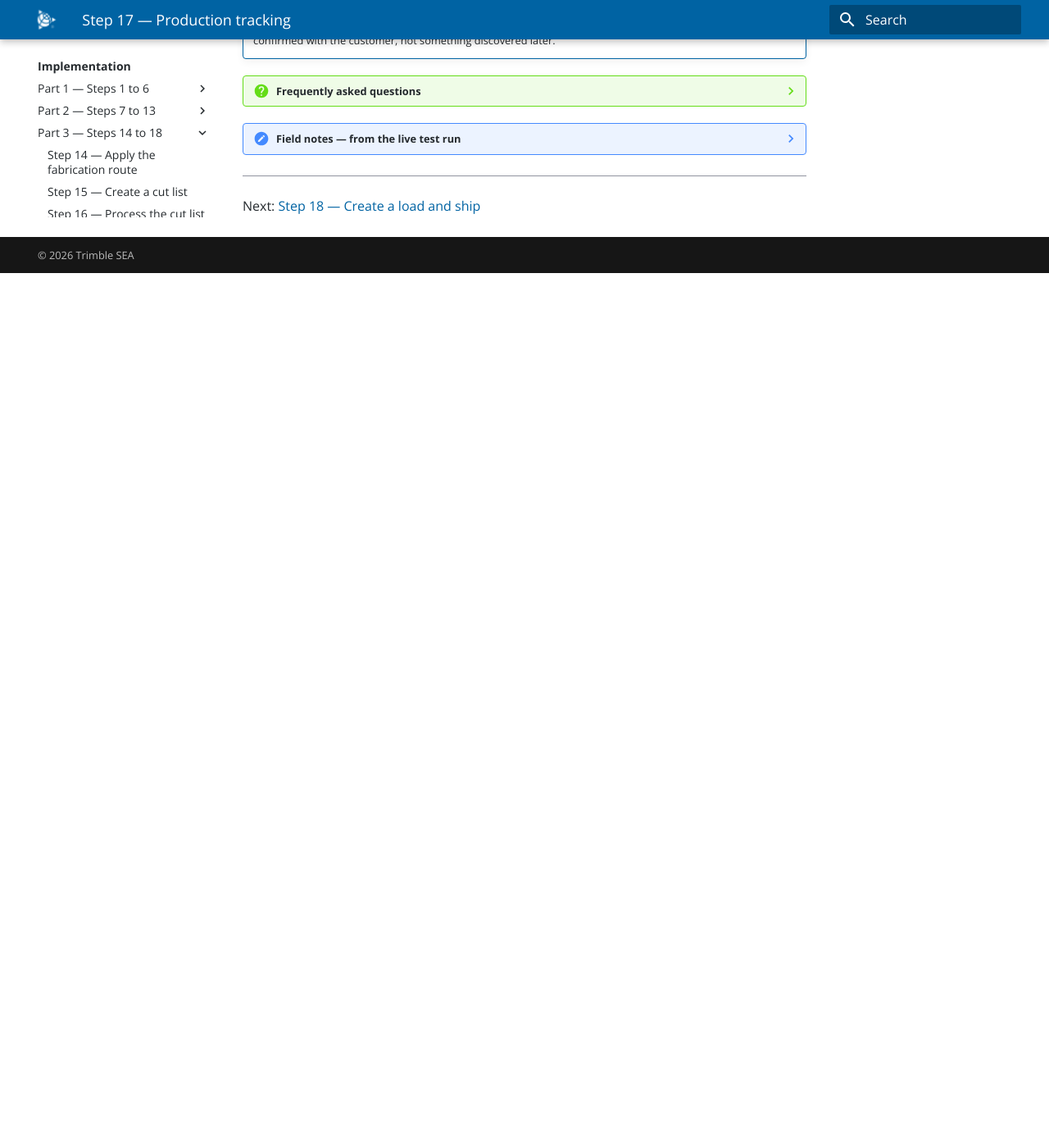
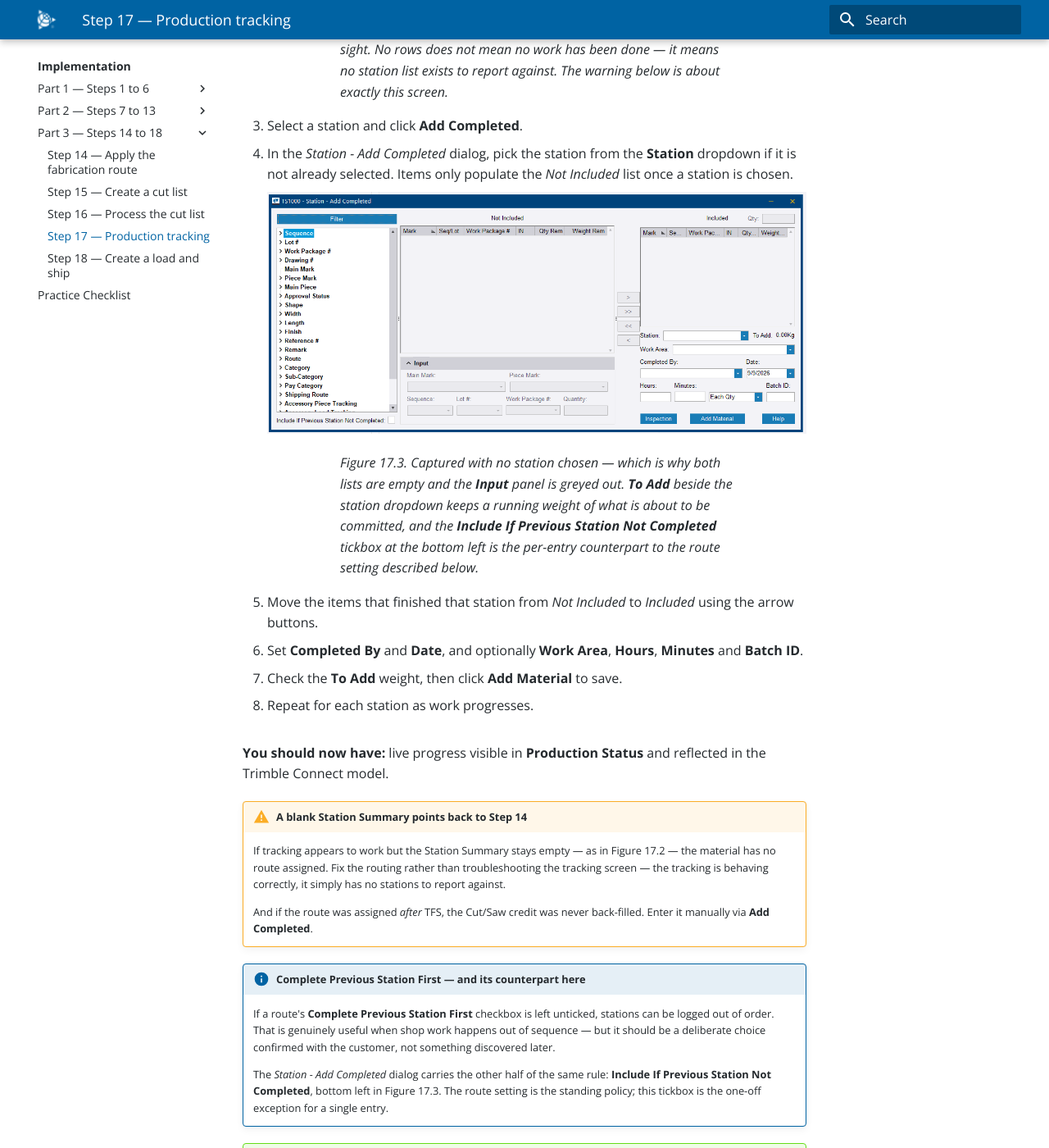
Before and after one commit to taufikmusa/powerfab-training, an MkDocs documentation site: the page built from docs/implementation/part-3/step-17.md, in a window 1280 px wide and 1400 px high, scrolled down 1195 px. Shown: the whole window at 82% size. Built offline with MkDocs 1.6.1 and Material for MkDocs 9.7.7, drawn with Linux system fonts in a browser that asks for light colours; before the commit the page ends 1528 px from its top, so only the background shows below that; some of the changed text lies outside the part shown.

Commit message:
Add the Step 17 screenshots, including the blank Station Summary
Three captures, all from PowerFab Office. Document order was image2, 1,
3. Nothing was supplied for the PowerFab Go path, so that tab now says
so, matching how Step 13 handles the same gap.

The failure this step warns about, photographed
-----------------------------------------------

Figure 17.2 is a Station Summary with column headers and no rows — the
exact state the page's warning describes, and the one a reader is most
likely to misread as "tracking is broken". It is now shown rather than
only described, and the warning points at it. Reading Station Summary is
also promoted from a clause on the first instruction to an instruction
of its own, because recognising the empty state is the skill.

The reading is consistent with the rest of Part 3: these captures come
from job TS1000, whose route column reads Unassigned in Figure 15.1.

What the captures added
-----------------------

Include If Previous Station Not Completed sits at the bottom left of the
Add Completed dialog. It is the per-entry counterpart to the route's
Complete Previous Station First, which the page already covered from the
route side only. Both halves are now in the same callout.

To Add keeps a running weight of the selection beside the Station
dropdown, so there is something to check before committing. That is now
its own instruction.

Work Area and Batch ID are two more fields the step never mentioned,
alongside the Completed By, Date, Hours and Minutes it did.

The Inspection button explains the FAQ that was already there: an item
can carry inspection activity at a station without having been routed
through it, which is why one station's Total Qty can exceed every other
station's on the same route.

Figure 17.3 was captured with no station selected, which is why both
lists are empty — the same condition the existing FAQ describes, so the
caption says so rather than presenting it as a populated dialog.

Co-Authored-By: Claude Opus 5 <noreply@anthropic.com>
Claude-Session: https://claude.ai/code/session_013yDYywbcyAhMncfcuvG5DV

```diff
--- a/docs/implementation/part-3/step-17.md
+++ b/docs/implementation/part-3/step-17.md
@@ -9,13 +9,26 @@ Once a piece has a route, every station it passes through needs to be logged so
 
 === "In PowerFab Office"
 
-    1. Go to **Production Control** ribbon tab **> Piece Tracking**. This opens *Station Summary*, listing every station with assigned work and its **Total Qty**, **Completed Qty**, and **Remaining Qty**.
-    2. Select a station and click **Add Completed**.
-    3. In the *Station - Add Completed* dialog, pick the station from the **Station** dropdown if it is not already selected. Items only populate the *Not Included* list once a station is chosen.
-    4. Move the items that finished that station from *Not Included* to *Included* using the arrow buttons.
-    5. Set **Completed By** and **Date**, and optionally **Hours** and **Minutes**.
-    6. Click **Add Material** to save.
-    7. Repeat for each station as work progresses.
+    1. Go to **Production Control** ribbon tab **> Piece Tracking**.
+
+        ![The Production Control menu with Piece Tracking highlighted below Filter, Submittals, Combine and Purchasing](../../assets/images/implementation/impl-step17-01.png)
+        <figcaption>Figure 17.1. <strong>Piece Tracking</strong> is the entry point. <em>TFS Entry</em> and <em>Load Tracking</em> further down the same menu belong to Steps 16 and 18.</figcaption>
+
+    2. Read the *Station Summary* it opens: every station with assigned work, and its **Total Qty**, **Completed Qty**, **Hours** and **Remaining Qty**.
+
+        ![The Station Summary window with its column headers for Station, Total Qty, Total Weight, Completed Qty, Completed Weight, Hours, Remaining Qty and Remaining Weight, and no rows at all](../../assets/images/implementation/impl-step17-02.png)
+        <figcaption>Figure 17.2. This is the empty state, and it is worth recognising on sight. No rows does not mean no work has been done — it means no station list exists to report against. The warning below is about exactly this screen.</figcaption>
+
+    3. Select a station and click **Add Completed**.
+    4. In the *Station - Add Completed* dialog, pick the station from the **Station** dropdown if it is not already selected. Items only populate the *Not Included* list once a station is chosen.
+
+        ![The Station Add Completed dialog with a filter tree on the left, empty Not Included and Included lists, an Input panel, and station, work area, completed by, date, hours, minutes and batch fields on the right above Inspection and Add Material buttons](../../assets/images/implementation/impl-step17-03.png)
+        <figcaption>Figure 17.3. Captured with no station chosen — which is why both lists are empty and the <strong>Input</strong> panel is greyed out. <strong>To Add</strong> beside the station dropdown keeps a running weight of what is about to be committed, and the <strong>Include If Previous Station Not Completed</strong> tickbox at the bottom left is the per-entry counterpart to the route setting described below.</figcaption>
+
+    5. Move the items that finished that station from *Not Included* to *Included* using the arrow buttons.
+    6. Set **Completed By** and **Date**, and optionally **Work Area**, **Hours**, **Minutes** and **Batch ID**.
+    7. Check the **To Add** weight, then click **Add Material** to save.
+    8. Repeat for each station as work progresses.
 
 === "In PowerFab Go (shop floor)"
 
@@ -24,25 +37,20 @@ Once a piece has a route, every station it passes through needs to be logged so
     3. Filter or scan to find the item at its current station.
     4. Confirm the quantity complete. This syncs back to Office in real time.
 
-<!-- SCREENSHOTS — Step 17
-     Drop files into docs/assets/images/implementation/ named:
-       impl-step17-01.png, impl-step17-02.png, ...
-     Then delete this comment wrapper and indent each block 4 spaces
-     under the numbered step it belongs to.
-
-    ![Describe what the screenshot shows](../../assets/images/implementation/impl-step17-01.png)
-    <figcaption>Figure 17.1. Caption text.</figcaption>
--->
+    !!! info "No captures for this path yet"
+        The screenshots on this page are all from PowerFab Office. The Go steps are documented from the trainer handout, not from a captured run.
 
 **You should now have:** live progress visible in **Production Status** and reflected in the Trimble Connect model.
 
 !!! warning "A blank Station Summary points back to Step 14"
-    If tracking appears to work but the Station Summary stays empty, the material has no route assigned. Fix the routing rather than troubleshooting the tracking screen — the tracking is behaving correctly, it simply has no stations to report against.
+    If tracking appears to work but the Station Summary stays empty — as in Figure 17.2 — the material has no route assigned. Fix the routing rather than troubleshooting the tracking screen — the tracking is behaving correctly, it simply has no stations to report against.
 
     And if the route was assigned *after* TFS, the Cut/Saw credit was never back-filled. Enter it manually via **Add Completed**.
 
-!!! info "Complete Previous Station First"
+!!! info "Complete Previous Station First — and its counterpart here"
     If a route's **Complete Previous Station First** checkbox is left unticked, stations can be logged out of order. That is genuinely useful when shop work happens out of sequence — but it should be a deliberate choice confirmed with the customer, not something discovered later.
+
+    The *Station - Add Completed* dialog carries the other half of the same rule: **Include If Previous Station Not Completed**, bottom left in Figure 17.3. The route setting is the standing policy; this tickbox is the one-off exception for a single entry.
 
 ??? question "Frequently asked questions"
     **Why does one station show a higher Total Qty than every other station on the same route?**
@@ -51,7 +59,11 @@ Once a piece has a route, every station it passes through needs to be logged so
 
     **Why do items not appear in the Not Included list?**
 
-    A station has to be chosen in the **Station** dropdown first. The list only populates once it is selected.
+    A station has to be chosen in the **Station** dropdown first. The list only populates once it is selected — Figure 17.3 is the dialog in exactly that state, with the dropdown empty and both lists blank.
+
+    **What is the Inspection button on the Add Completed dialog?**
+
+    It records an inspection against the selection rather than a production completion. It is the same mechanism behind the standalone Inspection requirements described in the first question above — which is why an item can carry inspection activity at a station without ever having been routed through it.
 
     **Do I need to log in both Office and Go?**
 
```
Also changed, not shown: docs/implementation/practice-checklist.md (+4 -3 lines), docs/assets/images/implementation/impl-step17-01.png (added), docs/assets/images/implementation/impl-step17-02.png (added), docs/assets/images/implementation/impl-step17-03.png (added).
